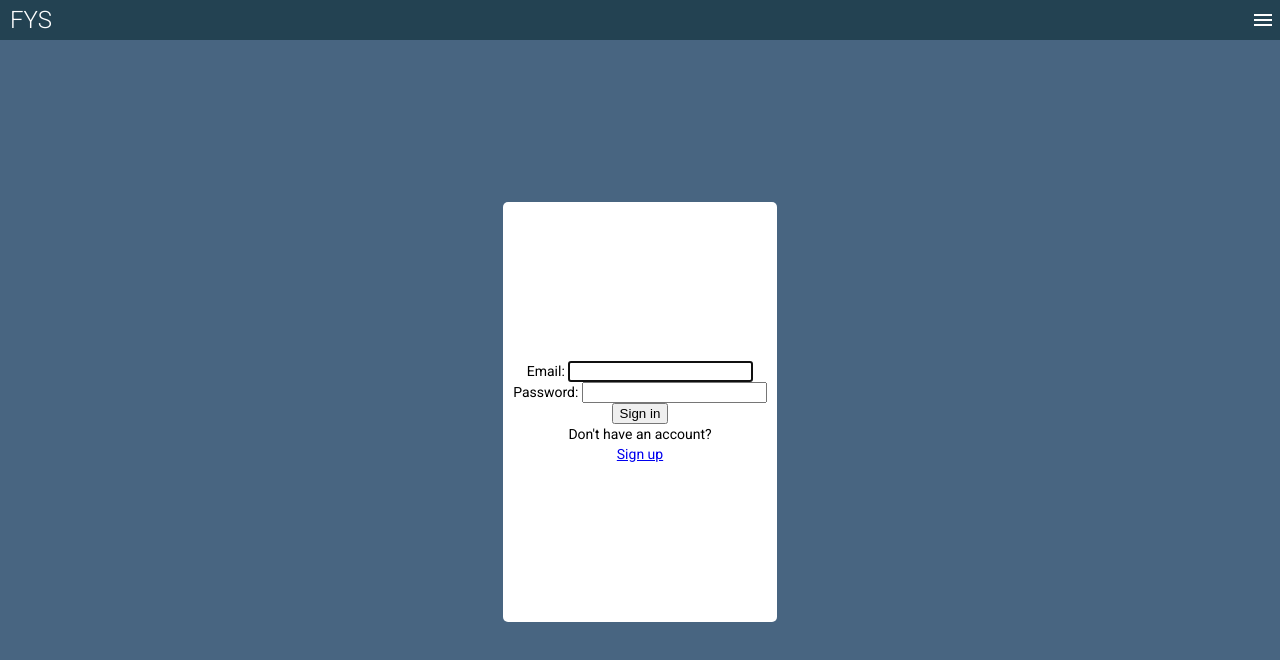
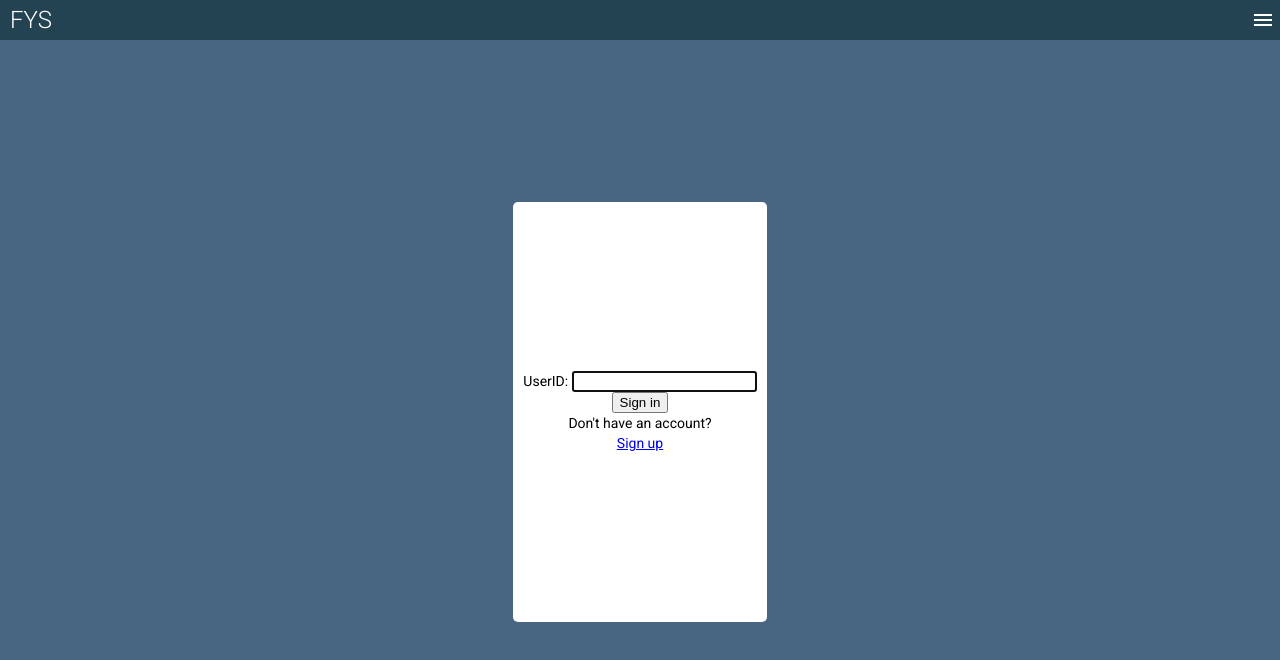
Before and after one commit to FoundYourStuff/ui, an Angular app: page /login in a window 1280 px wide. Shown: the top 660 px of the page. Built offline with nearby package versions, Linux system fonts and the light colour scheme; what @zxing/ngx-scanner would draw is missing.

Commit message:
progress on updating

```diff
--- a/src/app/login/login.component.html
+++ b/src/app/login/login.component.html
@@ -1,12 +1,8 @@
 <div class="container">
     <form  [formGroup]="loginForm" (ngSubmit)="onSubmit()">
         <label>
-            Email:
-            <input autofocus type="text" formControlName="email">
-        </label>
-        <label>
-            Password:
-            <input type="password" formControlName="password">
+            UserID:
+            <input autofocus type="text" formControlName="userID">
         </label>
         <button>Sign in</button>
         Don't have an account? <a routerLink="../signup">Sign up</a>
--- a/src/app/login/login.component.ts
+++ b/src/app/login/login.component.ts
@@ -1,5 +1,6 @@
 import { Component, OnInit } from '@angular/core';
 import { FormGroup, FormControl } from '@angular/forms';
+import { AccountService } from '../services/account.service';
 
 @Component({
   selector: 'app-login',
@@ -8,14 +9,14 @@ import { FormGroup, FormControl } from '@angular/forms';
 })
 export class LoginComponent implements OnInit {
   loginForm = new FormGroup({
-    email: new FormControl(''),
-    password: new FormControl(''),
+    userID: new FormControl(''),
   });
-  constructor() { }
+  constructor(private account: AccountService) { }
 
   ngOnInit(): void {
   }
   onSubmit(): void {
+    // this.account.userID = this.loginForm.get('userID');
 
   }
 }
--- a/src/app/services/account.service.ts
+++ b/src/app/services/account.service.ts
@@ -9,4 +9,7 @@ export class AccountService {
   get userID(): string {
     return this.ID;
   }
+  set userID(id: string) {
+    this.ID = id;
+  }
 }
```
Also changed, not shown: 1 other file (tests, documents, lock files or other folders).
